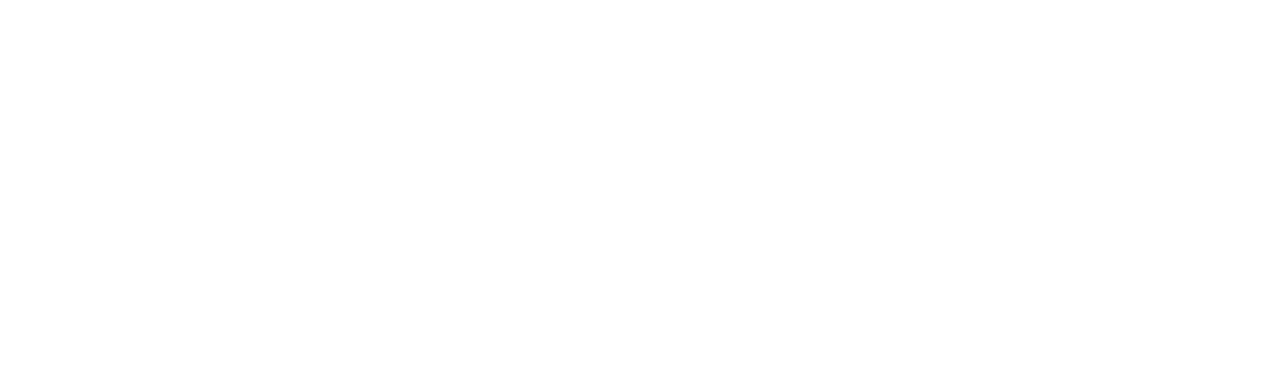
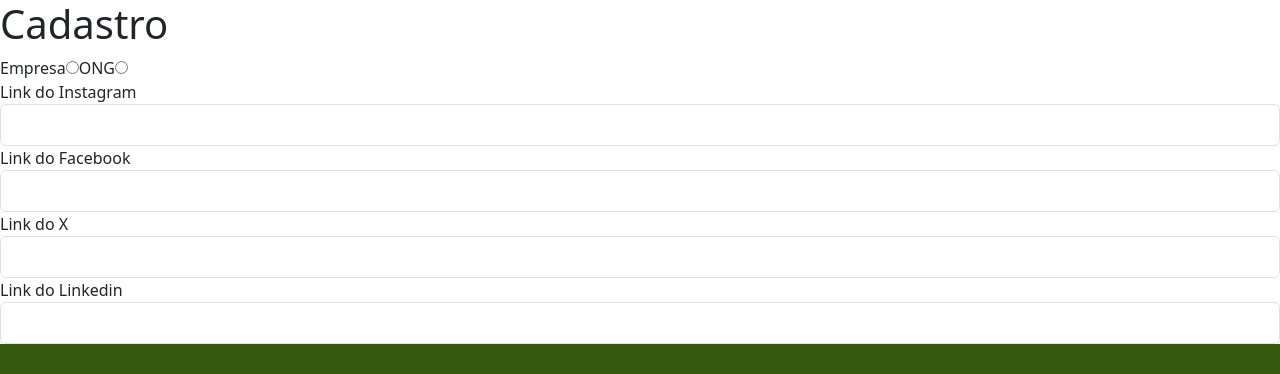
Before and after one commit to fehhpaes/ONGLINK_02, a Next.js app in the folder onglink/: page /Cadastro_02 in a window 1280 px wide. Before the commit this address had no page. Shown: the top 374 px of the page. Built offline with nearby package versions, Linux system fonts and the light colour scheme.

Commit message:
Cadstro_02

```diff
--- a/onglink/package.json
+++ b/onglink/package.json
@@ -9,7 +9,7 @@
     "lint": "next lint"
   },
   "dependencies": {
-    "bootstrap": "^5.3.3",
+    "bootstrap": "^5.3.5",
     "next": "15.2.4",
     "react": "^19.0.0",
     "react-bootstrap": "^2.10.9",
--- /dev/null
+++ b/onglink/src/app/Cadastro_02/page.tsx
@@ -0,0 +1,100 @@
+import { global } from "styled-jsx/css";
+
+
+
+
+
+
+
+
+
+
+
+
+
+
+
+
+
+const Cadastro_02 = () =>  {
+    return(
+
+        <main className="bg-verde2">
+            {/* Div formulario */}
+            <div className="bg-white">
+                <div><h1>Cadastro</h1></div>
+
+
+                {/* Escolha Empresa ou ONG */}
+                <div className="flex">
+                    {/* Escolha Empresa */}
+                    <div>
+                        <label htmlFor="rbEmpresa">Empresa</label>
+                        <input type="radio" name="rbEmpresa" id="rbEmpresa" />
+                    </div>
+
+                    {/* Escolha ONG */}
+                    <div>
+                        <label htmlFor="rbOng">ONG</label>
+                        <input type="radio" name="rbOng" id="rbOng" />
+                    </div>
+                </div>
+
+                {/* Compos das redes sociais */}
+                <div>
+                    {/* Instagram */}
+                    <div>
+                        <label htmlFor="campoInstagram">Link do Instagram</label>
+                        <input
+                        type="text"
+                        name="campoInstagram"
+                        id="campoInstagram"
+                        className="bg-white border rounded w-full p-2 border-gray-300"
+                        />
+                    </div>
+                    {/* Facebook */}
+                    <div>
+                        <label htmlFor="campoFacebook">Link do Facebook</label>
+                        <input
+                        type="text"
+                        name="campoFacebook"
+                        id="campoFacebook"
+                        className="bg-white border rounded w-full p-2 border-gray-300"
+                        />
+                    </div>
+                    {/* X */}
+                    <div>
+                        <label htmlFor="campoX">Link do X</label>
+                        <input
+                        type="text"
+                        name="campoX"
+                        id="campoX"
+                        className="bg-white border rounded w-full p-2 border-gray-300"
+                        />
+                    </div>
+                    {/* Linkedin */}
+                    <div>
+                        <label htmlFor="campoLinkedin">Link do Linkedin</label>
+                        <input
+                        type="text"
+                        name="campoLinkedin"
+                        id="campoLinkedin"
+                        className="bg-white border rounded w-full p-2 border-gray-300"
+                        />
+                    </div>
+
+                </div>
+            </div>
+        </main>
+
+    );
+
+};
+
+
+
+
+
+
+
+export default Cadastro_02;
```
Also changed, not shown: 1 other file (tests, documents, lock files or other folders).
